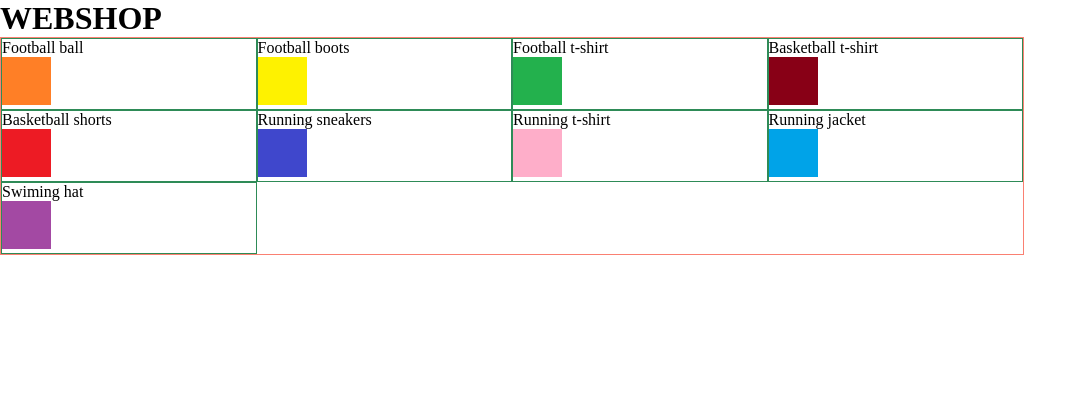
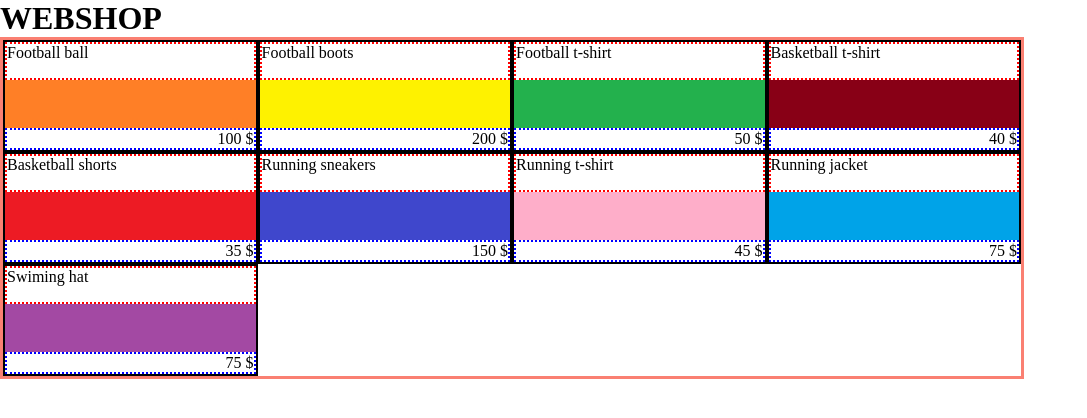
Before and after one commit to TRAHIM86/webshop, a React (Create React App) app: page / in a window 1280 px wide. Shown: the top 418 px of the page, without its empty margins (0-1087 px from the left). Built offline with nearby package versions, Linux system fonts and the light colour scheme; data requests are answered from the project's data file.

Commit message:
feat: product name and price

```diff
--- a/src/components/productList.jsx
+++ b/src/components/productList.jsx
@@ -24,9 +24,12 @@ export const ProductList = () => {
         {products &&
           products.map((product) => {
             return (
-              <div key={product.id} className={styles.productItem}>
-                <div>{product.name}</div>
+              <div className={styles.productItem} key={product.id}>
+                <div className={styles.productName}>{product.name}</div>
                 <ProductImg productName={product.name} />
+                <div
+                  className={styles.productPrice}
+                >{`${product.price} $`}</div>
               </div>
             );
           })}
--- a/src/components/productList.module.css
+++ b/src/components/productList.module.css
@@ -1,11 +1,25 @@
 .productList {
   display: flex;
-  border: 1px salmon solid;
+  border: 3px salmon solid;
   width: 80%;
   flex-wrap: wrap;
 }
 
 .productItem {
-  border: 1px seagreen solid;
+  display: flex;
+  flex-direction: column;
+  justify-content: space-between;
+  border: 2px black solid;
   width: 25%;
+  height: 7em;
 }
+
+.productName {
+  border: 2px red dotted;
+  height: 3em;
+}
+
+.productPrice {
+  border: 2px blue dotted;
+  text-align: right;
+}
```
